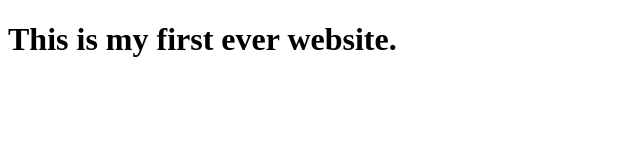
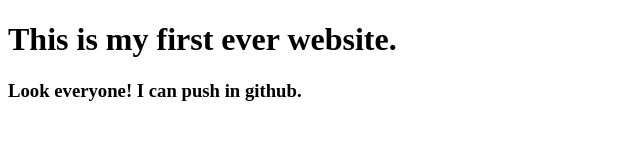
Before and after one commit to SMTarikulIslam/my-first-ever-website, a plain HTML site: page index.html in a window 1280 px wide. Shown: the whole page, without its empty margins (0-640 px from the left). Drawn offline with Linux system fonts and the light colour scheme.

Commit message:
i learn about github

```diff
--- a/index.html
+++ b/index.html
@@ -8,5 +8,6 @@
 </head>
 <body>
     <h1>This is my first ever website.</h1>
+    <h3>Look everyone! I can push in github.</h3>
 </body>
 </html>
```
